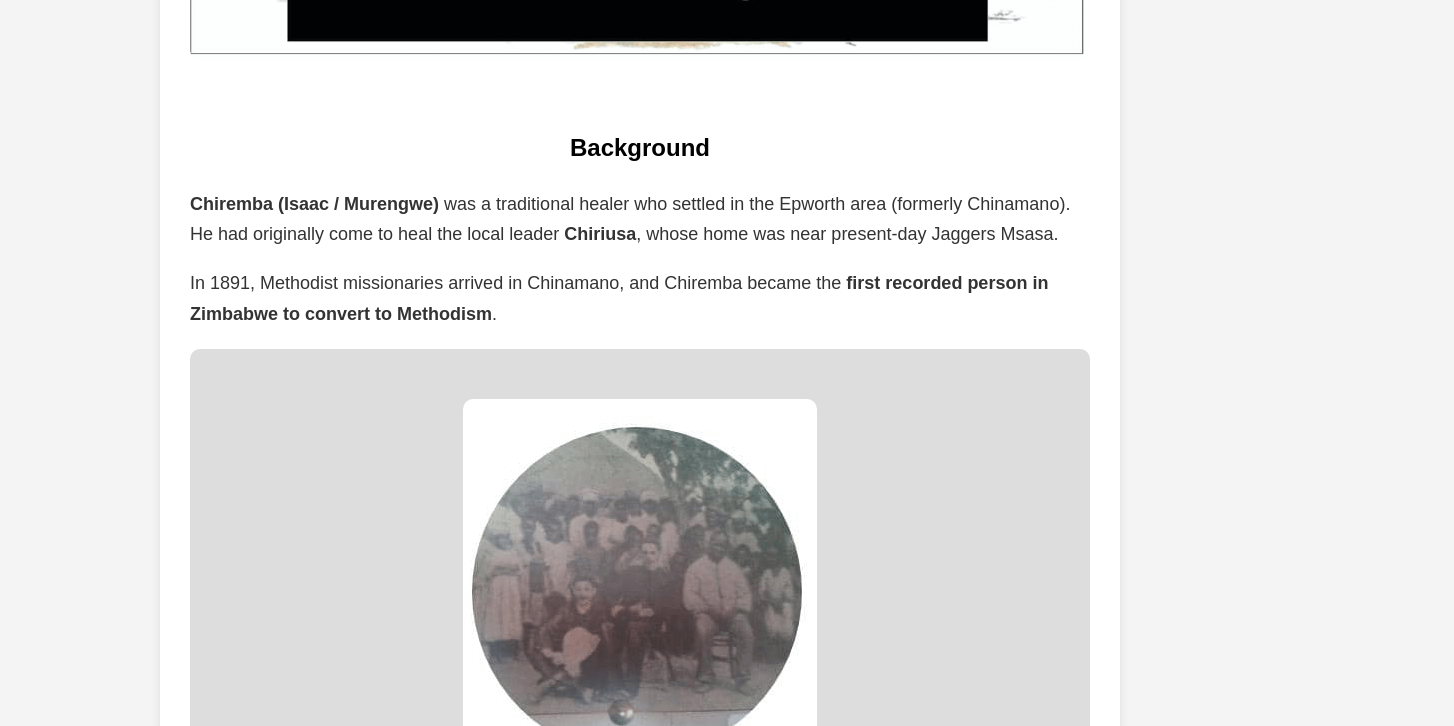
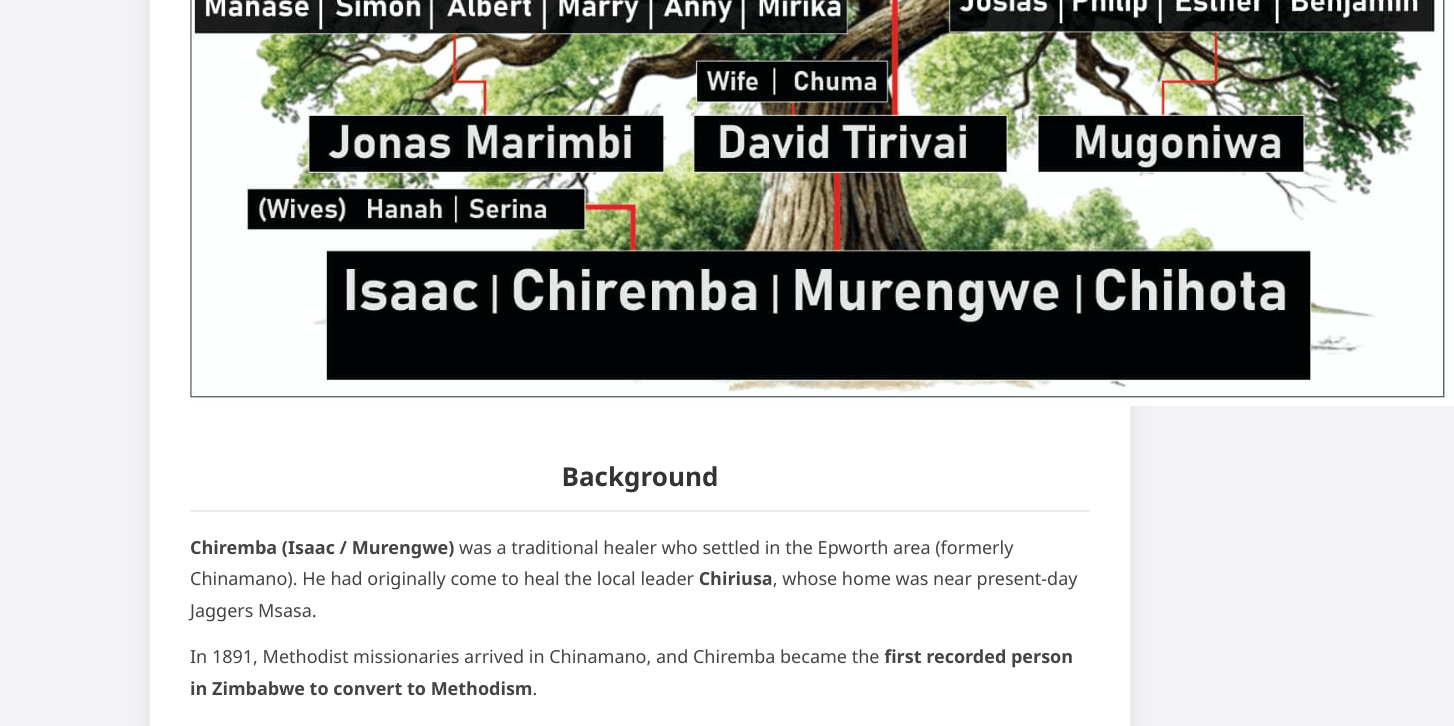
Before and after one commit to TavoChihota/hosea-chihota-history, a plain HTML site: page index.html in a window 1280 px wide. Shown: the part 1400-2126 px from the top of the page, 1454 px wide, since content can reach past the window. Drawn offline with Linux system fonts and the light colour scheme.

Commit message:
Revise styles for improved layout and readability

```diff
--- a/index.html
+++ b/index.html
@@ -6,41 +6,80 @@
     <title>In Memory of Hosea Chihota</title>
 
     <style>
-        body {
-            font-family: Arial, sans-serif;
-            background: #f4f4f4;
-            padding: 40px;
-            line-height: 1.7;
-        }
+       body {
+           font-family: "Segoe UI", Arial, sans-serif;
+           background: #f2f2f7;
+           padding: 30px;
+           line-height: 1.75;
+           color: #222;
+       }
         .container {
             background: white;
-            padding: 30px;
+            padding: 40px;
             max-width: 900px;
             margin: auto;
-            border-radius: 10px;
-            box-shadow: 0 0 10px rgba(0,0,0,0.1);
+            border-radius: 14px;
+            box-shadow: 0 8px 25px rgba(0, 0, 0, 0.08);
         }
-        img {
-            max-width: 100%;
-            border-radius: 10px;
-            margin: 20px 0;
-        }
+
         h1, h2, h3 {
             text-align: center;
             margin-top: 40px;
+            margin-bottom: 20px;
+            font-weight: 700;
+            color: #333;
         }
+
+        h1 {
+            font-size: 34px;
+        }
+        h2 {
+            font-size: 26px;
+            border-bottom: 2px solid #eaeaea;
+            padding-bottom: 10px;
+        }
+
+        h3 {
+            font-size: 22px;
+            margin-top: 30px;
+        }
+
         p {
             font-size: 18px;
-            color: #333;
+            margin: 15px 0;
+            color: #444;
         }
+
+        /* Image wrapper box */
         .photo-placeholder {
-            background: #ddd;
-            padding: 30px;
-            margin: 20px 0;
+            background: #fafafa;
+            padding: 20px;
+            margin: 25px 0;
+            border-radius: 12px;
+            border: 1px solid #eee;
             text-align: center;
+            transition: 0.2s ease-in-out;
+        }
+
+        /* Slight hover visual, looks classy */
+        .photo-placeholder:hover {
+            background: #f5f5f5;
+            transform: scale(1.01);
+        }
+
+        /* Better image styling */
+        .photo-placeholder img {
+            max-width: 100%;
             border-radius: 10px;
-            font-style: italic;
+            margin-bottom: 10px;
+            box-shadow: 0 4px 12px rgba(0,0,0,0.08);
         }
+
+        /* Spacing above main header */
+        h1 {
+            margin-top: 10px;
+        }
+
     </style>
 </head>
 
```
